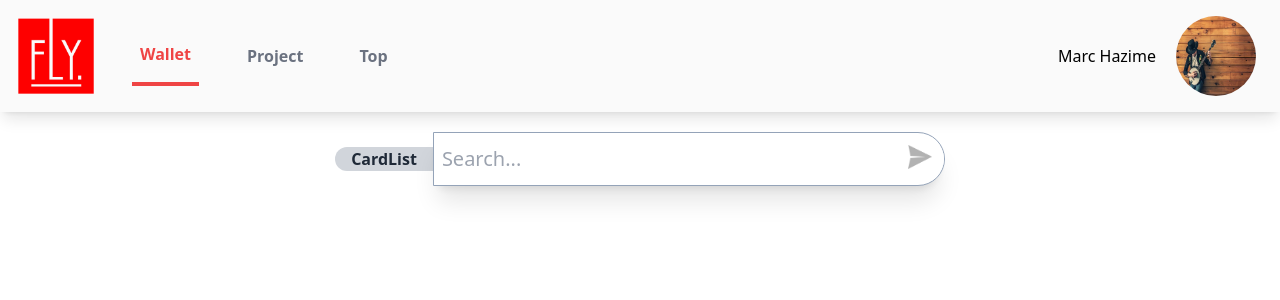
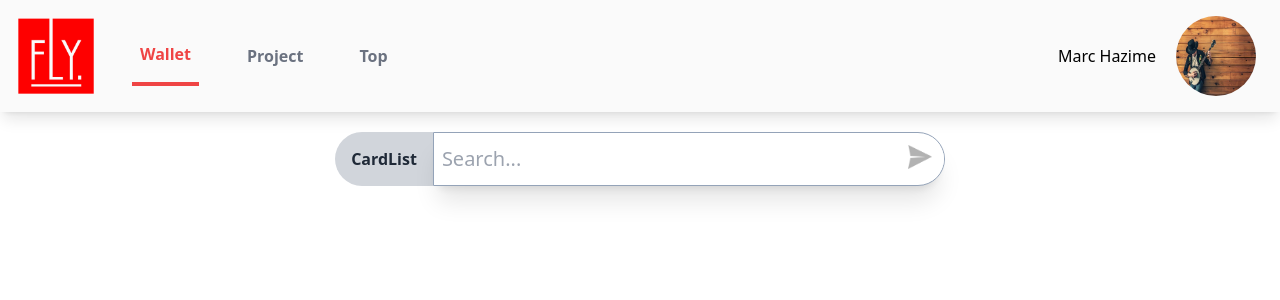
Before and after one commit to Pablohassan/WCS-Project3-Flyp, a React (Vite) app in the folder frontend/: page /wallet in a window 1280 px wide. Shown: the top 300 px of the page. Built offline with nearby package versions, Linux system fonts and the light colour scheme.

Commit message:
button list to caroussel (#19)

```diff
--- a/frontend/package.json
+++ b/frontend/package.json
@@ -19,6 +19,7 @@
     "react-router-dom": "^6.3.0",
     "react-spring-3d-carousel": "^1.2.1",
     "react-with-gesture": "^4.0.8",
+    "template-fullstack": "file:..",
     "uuid": "^8.3.2"
   },
   "devDependencies": {
--- a/frontend/src/components/Burger.jsx
+++ b/frontend/src/components/Burger.jsx
@@ -43,7 +43,7 @@ export default function Burger() {
             </button>
 
             <ul className="MENU-LINK-MOBILE-OPEN flex flex-col justify-center items-center justify-between min-h-[250px] w-full ">
-              <li className=" flex justify-center border-b border-gray-400 my-8 uppercase hover:bg-gray-600/50 w-full my-0 h-20">
+              <li className=" flex justify-center border-b border-gray-400 my-8 uppercase hover:bg-gray-600/50 w-full my-0 h-20 active:bg-gray-600/50">
                 <Link
                   className="w-full items-center flex justify-center"
                   to="/wallet"
@@ -52,7 +52,7 @@ export default function Burger() {
                   Wallet
                 </Link>
               </li>
-              <li className="flex justify-center border-b border-gray-400 my-8 uppercase hover:bg-gray-600/50 w-full my-0 h-20">
+              <li className="flex justify-center border-b border-gray-400 my-8 uppercase hover:bg-gray-600/50 w-full my-0 h-20 active:bg-gray-600/50">
                 <Link
                   className=" w-full flex items-center justify-center "
                   to="/project"
@@ -61,7 +61,7 @@ export default function Burger() {
                   Projet
                 </Link>
               </li>
-              <li className="flex justify-center  border-b border-gray-400 my-8 uppercase hover:bg-gray-600/50 w-full my-0 h-20">
+              <li className="flex justify-center  border-b border-gray-400 my-8 uppercase hover:bg-gray-600/50 w-full my-0 h-20 active:bg-gray-600/50">
                 <Link
                   className="w-full flex items-center justify-center"
                   to="/top"
--- a/frontend/src/components/Navbar.jsx
+++ b/frontend/src/components/Navbar.jsx
@@ -10,7 +10,7 @@ export default function Navbar() {
             <div>
               <Link to="/" className="flex items-center py-4 px-0">
                 <img
-                  src=".\src\assets\FLY. Logo.png"
+                  src=".\src\assets\Logofly.png"
                   alt="Logo"
                   className="h-20 w-20 mr-2"
                 />
--- a/frontend/src/css/Wallet.css
+++ b/frontend/src/css/Wallet.css
@@ -61,7 +61,7 @@
   border-radius: 5px;
 }
 .searchBarDesktop {
-  @apply flex justify-center items-center my-5;
+  @apply flex justify-center  my-5;
 }
 
 .carousel-div {
--- a/frontend/src/pages/Wallet.jsx
+++ b/frontend/src/pages/Wallet.jsx
@@ -11,6 +11,14 @@ export default function Wallet() {
   const isMobile = useMediaQuery({ maxWidth: 768 });
   const [showSearchBar, setShowSearchBar] = useState(!isMobile);
   const [showCardList, setShowCardList] = useState(false);
+  const [cardListButtonName, setCardListButtonName] = useState(false);
+
+  function switchListToCaroussel() {
+    setCardListButtonName(!cardListButtonName);
+  }
+  function cardListShow() {
+    setShowCardList(!showCardList);
+  }
 
   return (
     <div>
@@ -21,10 +29,14 @@ export default function Wallet() {
           {!isMobile && (
             <button
               type="button"
-              className="bg-gray-300 hover:bg-gray-400 text-gray-800 font-bold px-4 rounded-l-full h-full"
-              onClick={() => setShowCardList(!showCardList)}
+              className="bg-gray-300 hover:bg-gray-400 text-gray-800 font-bold px-4 rounded-l-full h-1,75"
+              onClick={() => {
+                switchListToCaroussel();
+                cardListShow();
+              }}
             >
-              CardList
+              {cardListButtonName && <p>Caroussel</p>}
+              {!cardListButtonName && <p>CardList</p>}
             </button>
           )}
           <SearchBar mobile={isMobile} />{" "}
```
Also changed, not shown: frontend/src/assets/Logofly.png (renamed from frontend/src/assets/FLY. Logo.png), 1 other file (tests, documents, lock files or other folders).
